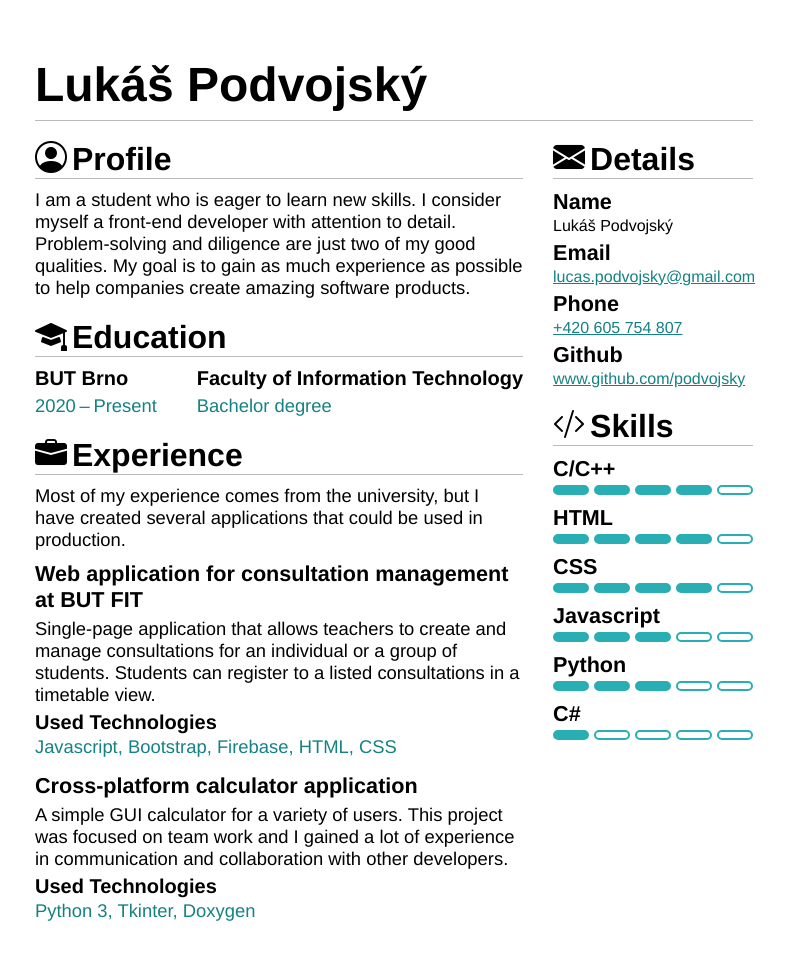
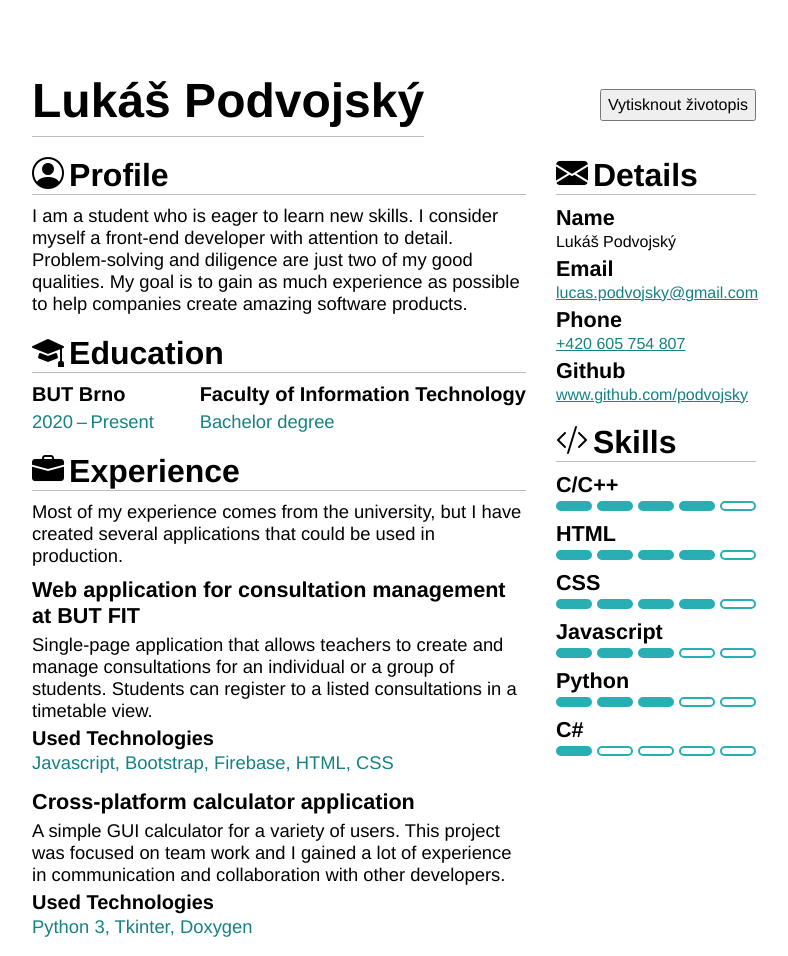
Before and after one commit to podvojsky/resume, a plain HTML site: page index.html in a window 1280 px wide. Shown: the whole page, without its empty margins (246-1034 px from the left). Drawn offline with nearby package versions, Linux system fonts and the light colour scheme.

Commit message:
Add print button

```diff
--- a/index.css
+++ b/index.css
@@ -19,11 +19,12 @@
 
 body {
     height: 27.7cm;
-    width: 19cm;
+    width: 20cm;
     margin-top: 1.5cm;
     margin-bottom: 1.5cm;
     margin-left: auto;
     margin-right: auto;
+    padding: 1rem;
 }
 
 main {
@@ -39,6 +40,17 @@ section {
 .section-flex {
     display: flex;
     flex-direction: column;
+}
+
+.section-name {
+    display: flex;
+    justify-content: space-between;
+    align-items: center;
+}
+
+#print-button {
+    height: 32px;
+    font-size: 1rem;
 }
 
 h1 {
@@ -149,5 +161,10 @@ p.exp-item-tech {
 @media print {
     body {
         margin: 0px;
+        padding: 0px;
+    }
+
+    #print-button {
+        display: none;
     }
 }
--- a/index.html
+++ b/index.html
@@ -7,7 +7,10 @@
     <title>Lukáš Podvojský</title>
 </head>
 <body>
-    <h1>Lukáš Podvojský</h1>
+    <div class="section-name">
+        <h1>Lukáš Podvojský</h1>
+        <button id="print-button" onclick="window.print()">Vytisknout životopis</button>
+    </div>
     <main>
         <div class="section-flex">
             <section class="section-profile">
```
